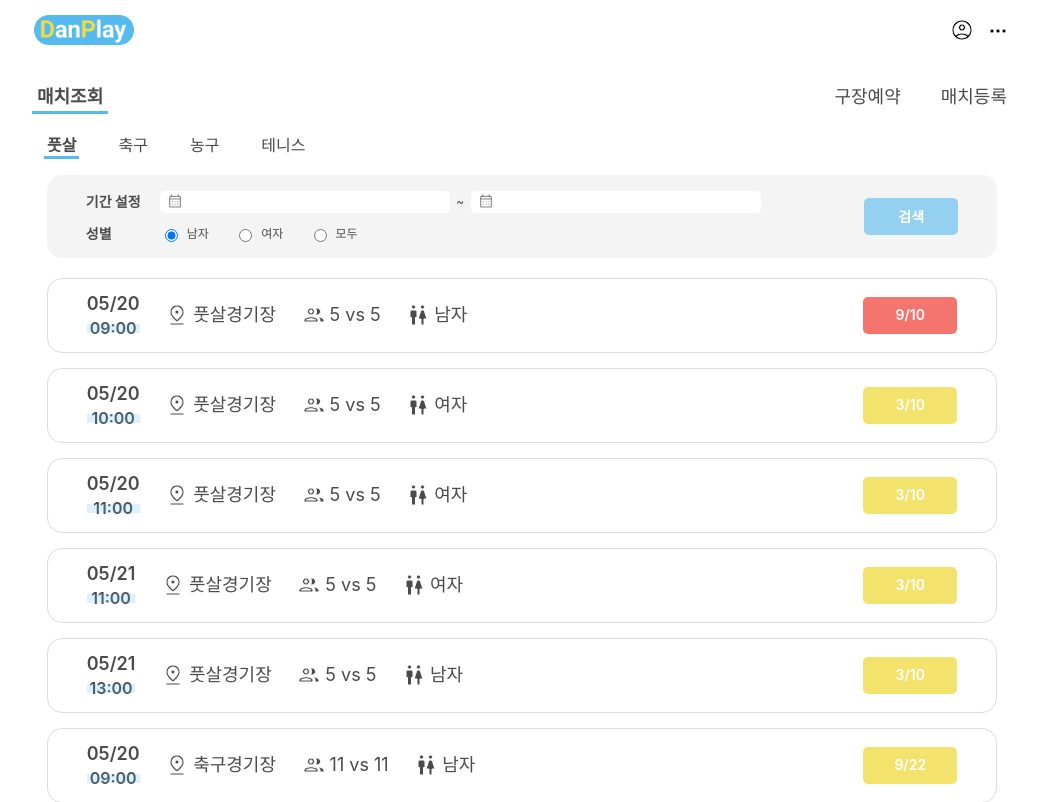
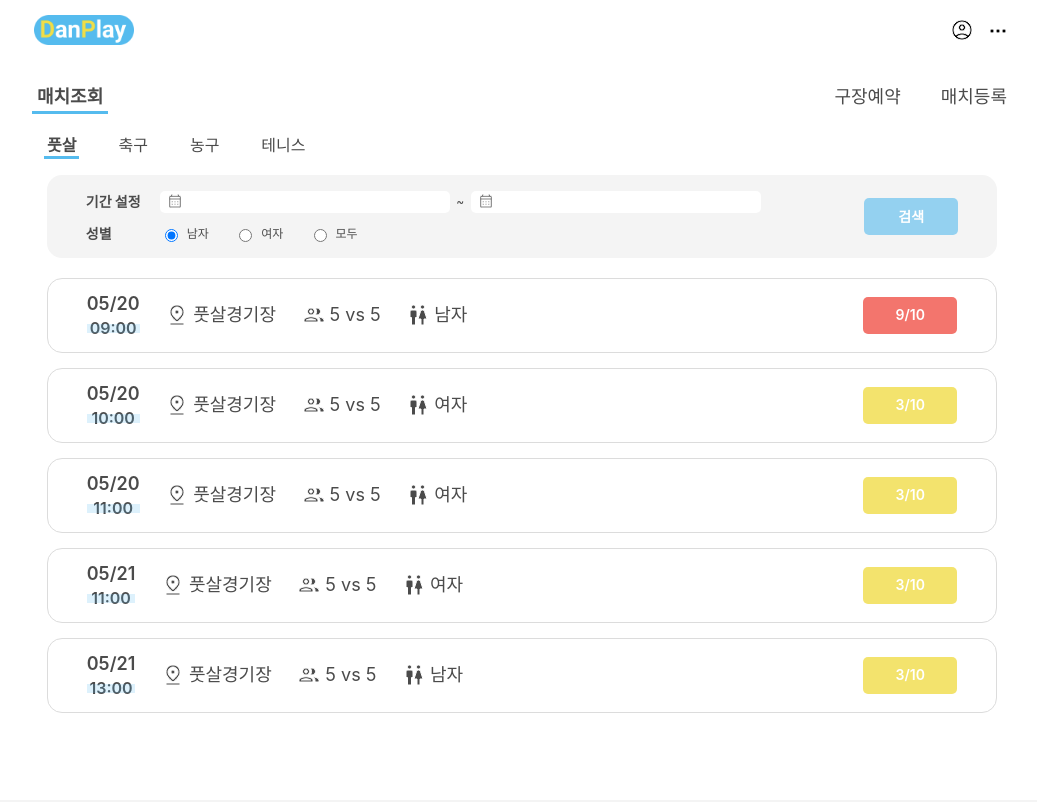
Before and after one commit to GyeongSoTone/Danplay-frontend, a React (Create React App) app: page / in a window 1280 px wide. Shown: the top 802 px of the page, without its empty margins (118-1155 px from the left). Built offline with nearby package versions, Linux system fonts and the light colour scheme.

Commit message:
✨ [#5] 선택된 매치메뉴에 따라 매치아이템 보이도록 구현

```diff
--- a/src/components/match/MatchList.tsx
+++ b/src/components/match/MatchList.tsx
@@ -3,17 +3,22 @@ import MatchItem from './MatchItem'
 import { MatchData } from './mock/index'
 import styles from './MatchList.module.scss'
 import classNames from 'classnames/bind'
+import { observer } from 'mobx-react-lite'
+import { useMatchStore } from '../../contexts'
 
 const cx = classNames.bind(styles)
 
-const MatchList = () => {
+const MatchList = observer(() => {
+  const { selectedMenu } = useMatchStore()
+  const matchData = MatchData.filter((data) => data.sports === selectedMenu)
+
   return (
     <div className={cx('container')}>
-      {MatchData.map((data) => (
+      {matchData.map((data) => (
         <MatchItem key={data.id} item={data} />
       ))}
     </div>
   )
-}
+})
 
 export default MatchList
```
